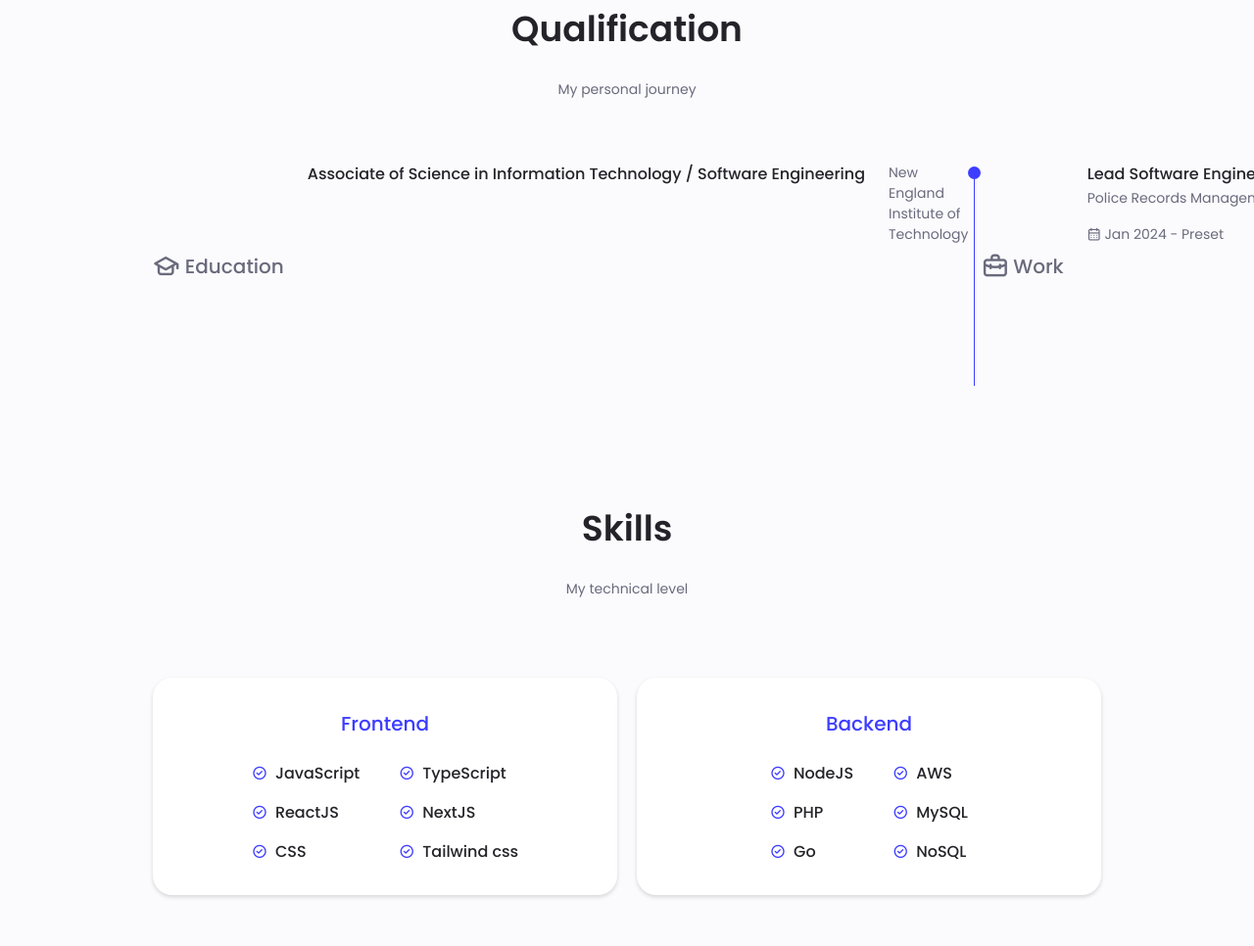
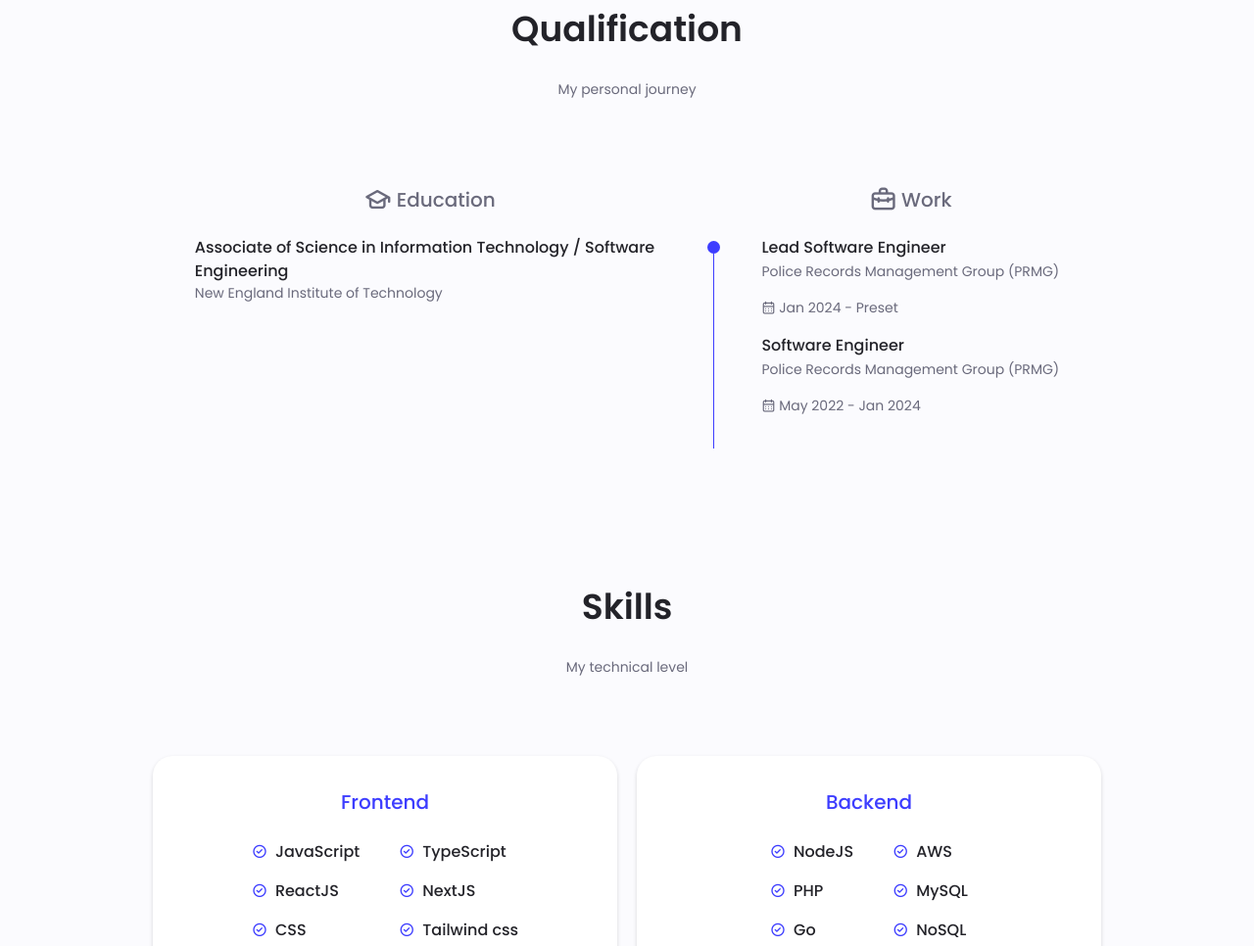
Before and after one commit to jessur2030/portfolio, a website: page index.html in a window 1280 px wide. Shown: the part 1672-2638 px from the top of the page at 98% size. Drawn offline with nearby package versions, Linux system fonts and the light colour scheme.

Commit message:
Update styles.css with new flex classes and qualification section styles

```diff
--- a/src/styles/styles.css
+++ b/src/styles/styles.css
@@ -131,7 +131,7 @@ body.dark-theme {
 }
 
 html {
-  scroll-behavior: smooth;
+  scroll-behavior: smooth !important;
 }
 
 body {
@@ -220,8 +220,25 @@ img {
   gap: 1.25rem;
 }
 
+.flex {
+  display: flex;
+}
+
+.flex__container-center {
+  display: flex;
+  justify-content: center;
+}
+
 .main {
   overflow: hidden;
+}
+
+.hidden {
+  display: none;
+}
+
+#middle__line {
+  display: none;
 }
 
 .header {
@@ -492,6 +509,10 @@ img {
 
 .qualification__tabs {
   display: flex;
+  flex-direction: column;
+  padding: 1rem;
+  border-radius: 1rem;
+  gap: 1rem;
   justify-content: space-evenly;
   margin-bottom: var(--mb-2);
 }
@@ -500,6 +521,7 @@ img {
   font-size: var(--h3-font-size);
   font-weight: var(--font-medium);
   cursor: pointer;
+  margin-bottom: 1rem;
 }
 .qualification__button:hover {
   color: var(--first-color);
@@ -510,10 +532,15 @@ img {
   margin-right: var(--mb-0-25);
 }
 
-.qualification__data {
+/* .qualification__data {
   display: grid;
   grid-template-columns: 1fr max-content 1fr;
   column-gap: 1.5rem;
+} */
+.qualification__data {
+  display: flex;
+  flex-direction: column;
+  max-width: 30rem;
 }
 
 .qualification__title {
@@ -1091,6 +1118,18 @@ img {
     width: 300px;
   }
 
+  .qualification__tabs {
+    flex-direction: row;
+  }
+
+  #middle__line {
+    display: block;
+    margin-top: 3.75rem;
+  }
+  .qualification__detail {
+    margin-bottom: 1rem;
+  }
+
   .skills__container,
   .project__container,
   .contact__container,
```
